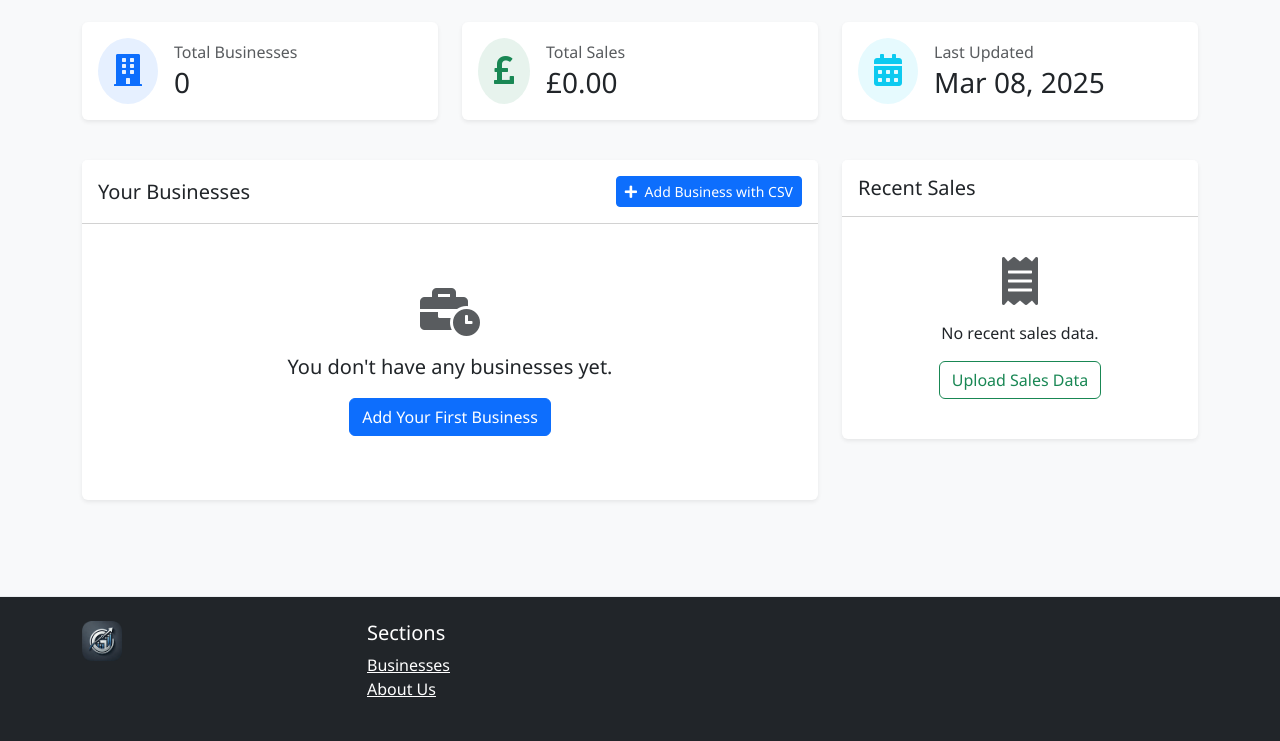
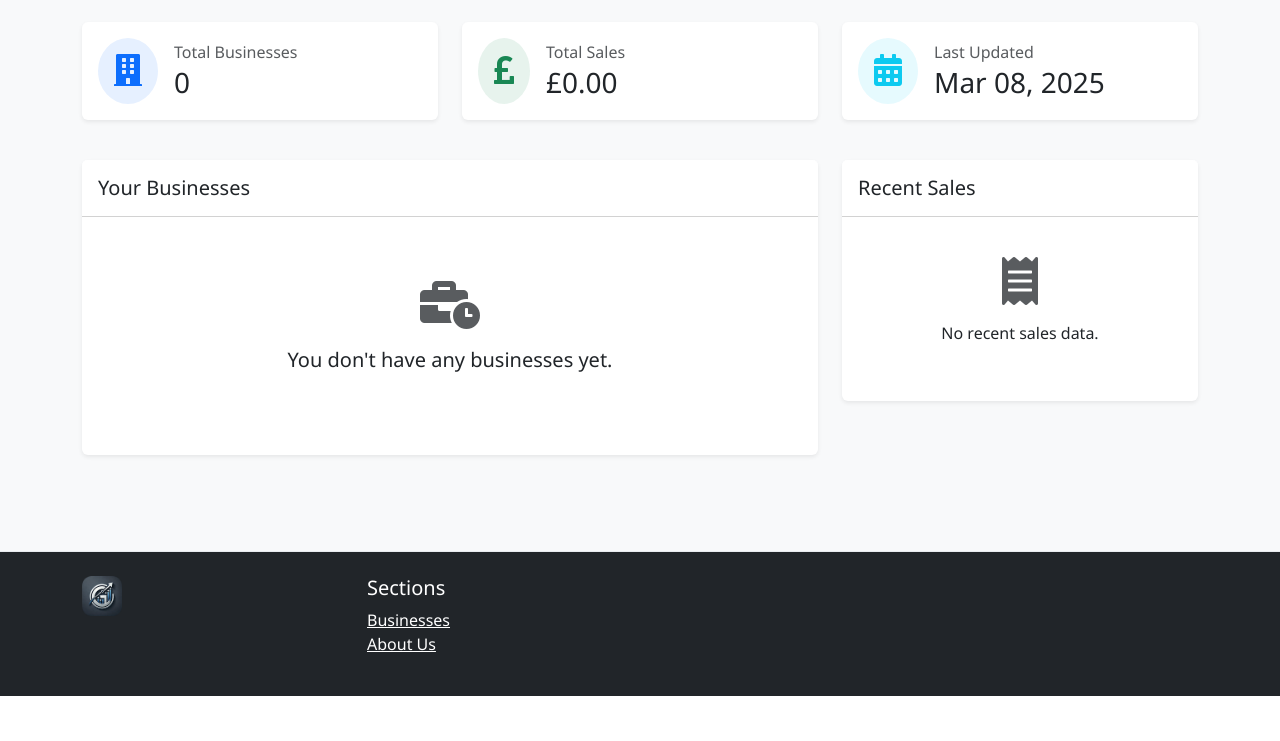
Before and after one commit to Munaikh/Django-project, a Django app: page /dashboard/ in a window 1280 px wide. Shown: the part 177-918 px from the top of the page. After the commit the page ends 873 px from the top, so only its background shows below. Run offline with Django 3.2, Linux system fonts and the light colour scheme; the visitor is signed in with stand-in values (Sample User, id 1); data that the repository does not hold is empty.

Commit message:
updated changes

```diff
--- a/project_design/growth_app/templates/growth_app/dashboard.html
+++ b/project_design/growth_app/templates/growth_app/dashboard.html
@@ -61,11 +61,8 @@
     <div class="row mb-4">
         <div class="col-lg-8 mb-4">
             <div class="card border-0 shadow-sm">
-                <div class="card-header bg-white py-3 d-flex justify-content-between align-items-center">
+                <div class="card-header bg-white py-3">
                     <h5 class="mb-0">Your Businesses</h5>
-                    <a href="{% url 'add_business_csv' %}" class="btn btn-primary btn-sm">
-                        <i class="fas fa-plus me-1"></i> Add Business with CSV
-                    </a>
                 </div>
                 <div class="card-body">
                     {% if businesses %}
@@ -120,7 +117,6 @@
                         <div class="text-center py-5">
                             <i class="fas fa-business-time fa-3x text-muted mb-3"></i>
                             <p class="lead">You don't have any businesses yet.</p>
-                            <a href="{% url 'add_business_csv' %}" class="btn btn-primary">Add Your First Business</a>
                         </div>
                     {% endif %}
                 </div>
@@ -152,7 +148,6 @@
                         <div class="text-center py-4">
                             <i class="fas fa-receipt fa-3x text-muted mb-3"></i>
                             <p>No recent sales data.</p>
-                            <a href="{% url 'add_business_csv' %}" class="btn btn-outline-success">Upload Sales Data</a>
                         </div>
                     {% endif %}
                 </div>
```
